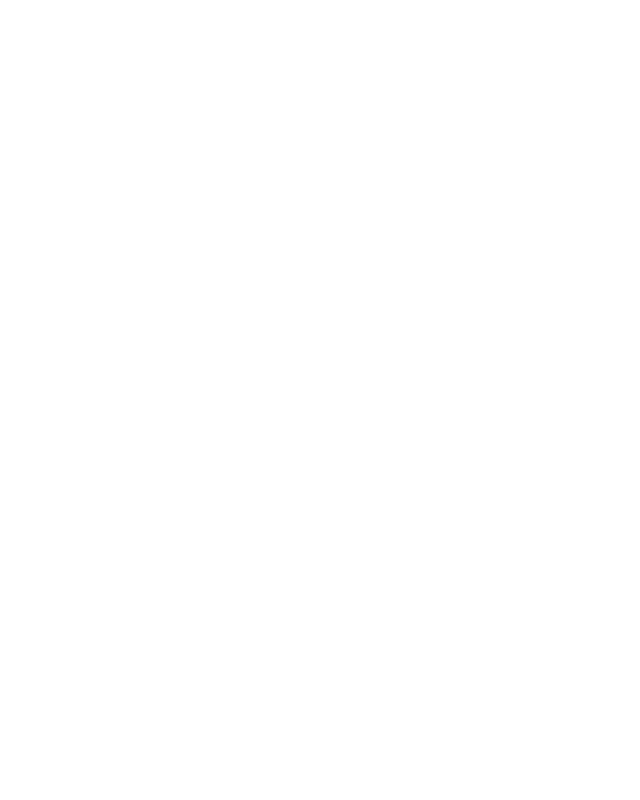
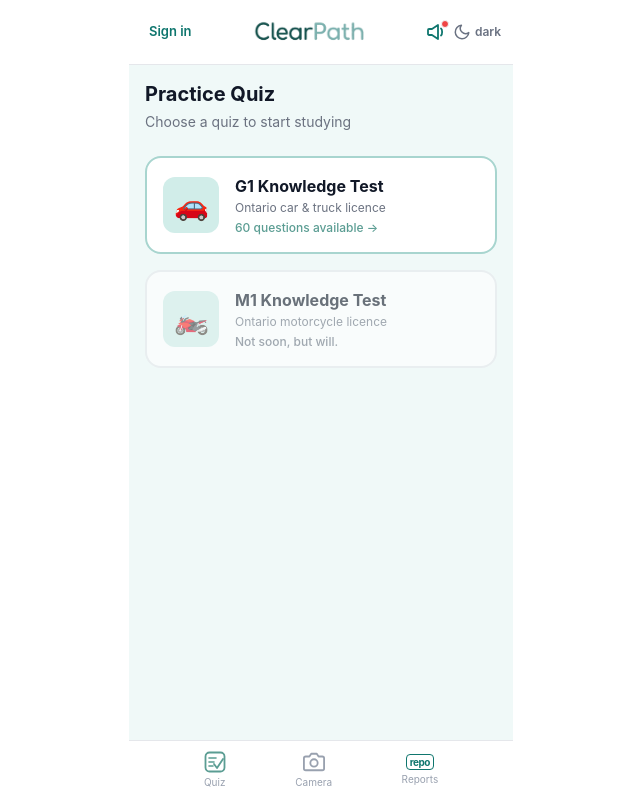
Before and after one commit to Viessley/ClearPath, a React (Vite) app in the folder clearpath-frontend/: page /quiz-hub in a window 1280 px wide. Before the commit this address had no page. Shown: the whole page, without its empty margins (319-959 px from the left). Built offline with nearby package versions, Linux system fonts and the light colour scheme.

Commit message:
feat: add QuizHubPage and G1 quiz frontend

```diff
--- a/clearpath-frontend/src/App.jsx
+++ b/clearpath-frontend/src/App.jsx
@@ -7,6 +7,7 @@
 import AuthCallbackPage from './Pages/AuthCallbackPage'
 import KitViewPage from './Pages/KitViewPage'
 import QuizPage from './pages/QuizPage'
+import QuizHubPage from './Pages/QuizHubPage'
 
 
 function App() {
@@ -21,6 +22,7 @@
         <Route path="/auth/callback" element={<AuthCallbackPage />} />
         <Route path="/kit/:id" element={<KitViewPage />} />
         <Route path="/quiz" element={<QuizPage />} />
+        <Route path="/quiz-hub" element={<QuizHubPage />} />
       </Routes>
     </BrowserRouter>
   )
--- /dev/null
+++ b/clearpath-frontend/src/Pages/QuizHubPage.jsx
@@ -0,0 +1,83 @@
+import { useNavigate } from 'react-router-dom'
+import { useState } from 'react'
+import TopBar from '../components/layout/TopBar'
+import BottomBar from '../components/layout/BottomBar'
+
+export default function QuizHubPage() {
+  const navigate = useNavigate()
+  const [showComingSoon, setShowComingSoon] = useState(false)
+
+  return (
+    <div className="max-w-sm mx-auto min-h-screen flex flex-col" style={{ background: "var(--bg-page)" }}>
+      <TopBar />
+
+      <main className="flex-1 px-4 pt-20 pb-32 flex flex-col gap-4">
+
+        {/* Header */}
+        <div className="mb-2">
+          <h1 className="text-xl font-bold" style={{ color: "var(--text-primary)" }}>Practice Quiz</h1>
+          <p className="text-sm mt-1" style={{ color: "var(--text-muted)" }}>Choose a quiz to start studying</p>
+        </div>
+
+        {/* G1 Quiz Card */}
+        <div
+          onClick={() => navigate('/quiz')}
+          className="rounded-2xl p-4 flex items-center gap-4 cursor-pointer active:opacity-80"
+          style={{ backgroundColor: "var(--bg-card)", border: "2px solid var(--border-color)" }}>
+          <div className="w-14 h-14 rounded-xl flex items-center justify-center flex-shrink-0"
+            style={{ backgroundColor: "var(--bg-accent)" }}>
+            <span style={{ fontSize: 28 }}>🚗</span>
+          </div>
+          <div className="flex-1">
+            <p className="font-bold" style={{ color: "var(--text-primary)" }}>G1 Knowledge Test</p>
+            <p className="text-xs mt-0.5" style={{ color: "var(--text-muted)" }}>Ontario car & truck licence</p>
+            <p className="text-xs mt-1 font-medium" style={{ color: "var(--accent)" }}>60 questions available →</p>
+          </div>
+        </div>
+
+        {/* M1 Quiz Card — Coming Soon */}
+        <div
+          onClick={() => setShowComingSoon(true)}
+          className="rounded-2xl p-4 flex items-center gap-4 cursor-pointer active:opacity-80"
+          style={{ backgroundColor: "var(--bg-card)", border: "2px solid var(--border-light)", opacity: 0.6 }}>
+          <div className="w-14 h-14 rounded-xl flex items-center justify-center flex-shrink-0"
+            style={{ backgroundColor: "var(--bg-accent)" }}>
+            <span style={{ fontSize: 28 }}>🏍️</span>
+          </div>
+          <div className="flex-1">
+            <p className="font-bold" style={{ color: "var(--text-primary)" }}>M1 Knowledge Test</p>
+            <p className="text-xs mt-0.5" style={{ color: "var(--text-muted)" }}>Ontario motorcycle licence</p>
+            <p className="text-xs mt-1 font-medium" style={{ color: "var(--text-muted)" }}>Not soon, but will.</p>
+          </div>
+        </div>
+
+      </main>
+
+      {/* Coming Soon Toast */}
+      {showComingSoon && (
+        <div
+          onClick={() => setShowComingSoon(false)}
+          style={{
+            position: "fixed", top: 0, left: 0, right: 0, bottom: 0,
+            background: "rgba(0,0,0,0.4)", zIndex: 999,
+            display: "flex", alignItems: "flex-end", justifyContent: "center",
+            paddingBottom: "80px"
+          }}>
+          <div style={{
+            background: "var(--bg-card)",
+            borderRadius: "16px",
+            padding: "20px 24px",
+            width: "calc(100% - 48px)",
+            maxWidth: "320px",
+            textAlign: "center"
+          }}>
+            <p className="font-bold mb-1" style={{ color: "var(--text-primary)" }}>M1 Quiz</p>
+            <p className="text-sm" style={{ color: "var(--text-muted)" }}>Not soon, but will.</p>
+          </div>
+        </div>
+      )}
+
+      <BottomBar />
+    </div>
+  )
+}
--- a/clearpath-frontend/src/Pages/QuizPage.jsx
+++ b/clearpath-frontend/src/Pages/QuizPage.jsx
@@ -1,7 +1,7 @@
 import { useState, useEffect } from 'react'
 import { useNavigate } from 'react-router-dom'
-import TopBar from '../components/TopBar'
-import BottomBar from '../components/BottomBar'
+import TopBar from "../components/layout/TopBar";
+import BottomBar from '../components/layout/BottomBar'
 
 const API_BASE = 'https://clearpath-backend-sc9k.onrender.com/api/quiz'
 
--- a/clearpath-frontend/src/components/layout/BottomBar.jsx
+++ b/clearpath-frontend/src/components/layout/BottomBar.jsx
@@ -1,4 +1,4 @@
-import { CameraIcon, RepoIcon } from '../../icons/System'
+import { CameraIcon, RepoIcon, QuizIcon } from '../../icons/System'
 import { useState, useEffect } from 'react'
 import { useNavigate } from 'react-router-dom'
 
@@ -40,7 +40,15 @@
     <>
       {/* Bottom Bar */}
       <div className="fixed bottom-0 left-0 right-0 flex justify-around items-center max-w-sm mx-auto px-10"
-  style={{ height: "60px", backgroundColor: "var(--bg-card)", borderTop: "1px solid var(--border-light)" }}>
+        style={{ height: "60px", backgroundColor: "var(--bg-card)", borderTop: "1px solid var(--border-light)" }}>
+
+        {/* Quiz */}
+        <button
+          onClick={() => navigate('/quiz-hub')}
+          className="flex flex-col items-center gap-0.5 text-gray-400 hover:text-teal-700">
+          <QuizIcon size={22} />
+          <span style={{ fontSize: "10px" }}>Quiz</span>
+        </button>
 
         {/* Camera */}
         <button className="flex flex-col items-center gap-0.5 text-gray-400 hover:text-teal-700">
--- /dev/null
+++ b/clearpath-frontend/src/icons/System/QuizIcon.jsx
@@ -0,0 +1,11 @@
+export default function QuizIcon({ size = 22 }) {
+  return (
+    <svg width={size} height={size} viewBox="0 0 22 22" fill="none" xmlns="http://www.w3.org/2000/svg">
+      <rect x="1.5" y="1.5" width="19" height="19" rx="4" stroke="#5B9D93" strokeWidth="1.8"/>
+      <line x1="5" y1="7" x2="12" y2="7" stroke="#5B9D93" strokeWidth="1.6" strokeLinecap="round"/>
+      <line x1="5" y1="11" x2="10" y2="11" stroke="#5B9D93" strokeWidth="1.6" strokeLinecap="round"/>
+      <line x1="5" y1="15" x2="9" y2="15" stroke="#5B9D93" strokeWidth="1.6" strokeLinecap="round"/>
+      <polyline points="10,13 13,17 19,8" stroke="#5B9D93" strokeWidth="1.8" strokeLinecap="round" strokeLinejoin="round"/>
+    </svg>
+  )
+}
--- a/clearpath-frontend/src/icons/System/index.js
+++ b/clearpath-frontend/src/icons/System/index.js
@@ -7,3 +7,4 @@
 export { default as RepoIcon } from './RepoIcon'
 export { default as SunIcon } from './SunIcon'
 export { default as MoonIcon } from './MoonIcon'
+export { default as QuizIcon } from './QuizIcon'
```
